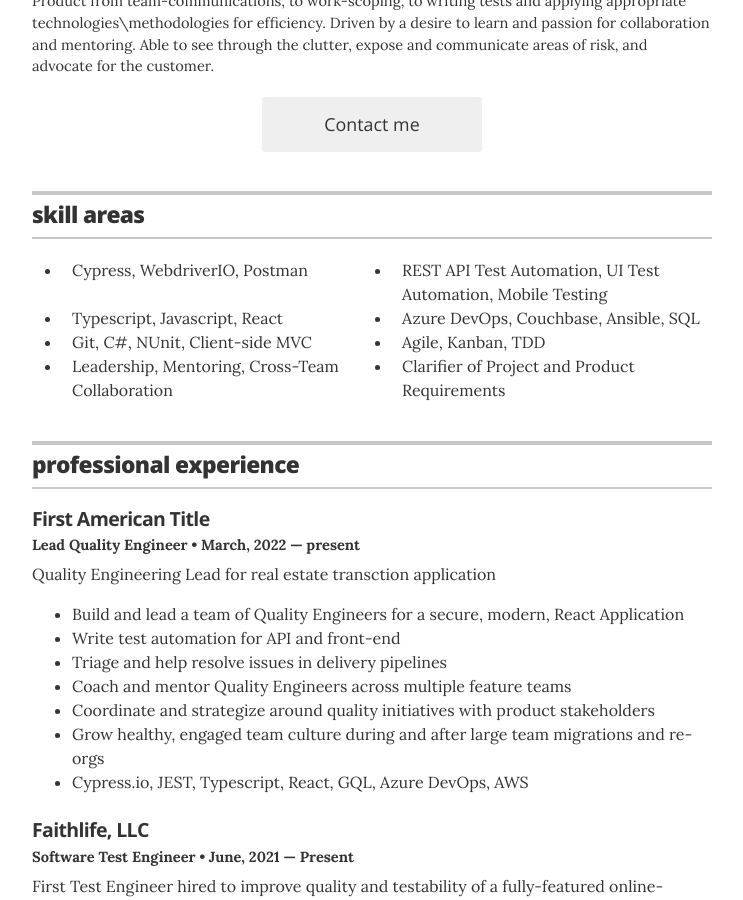
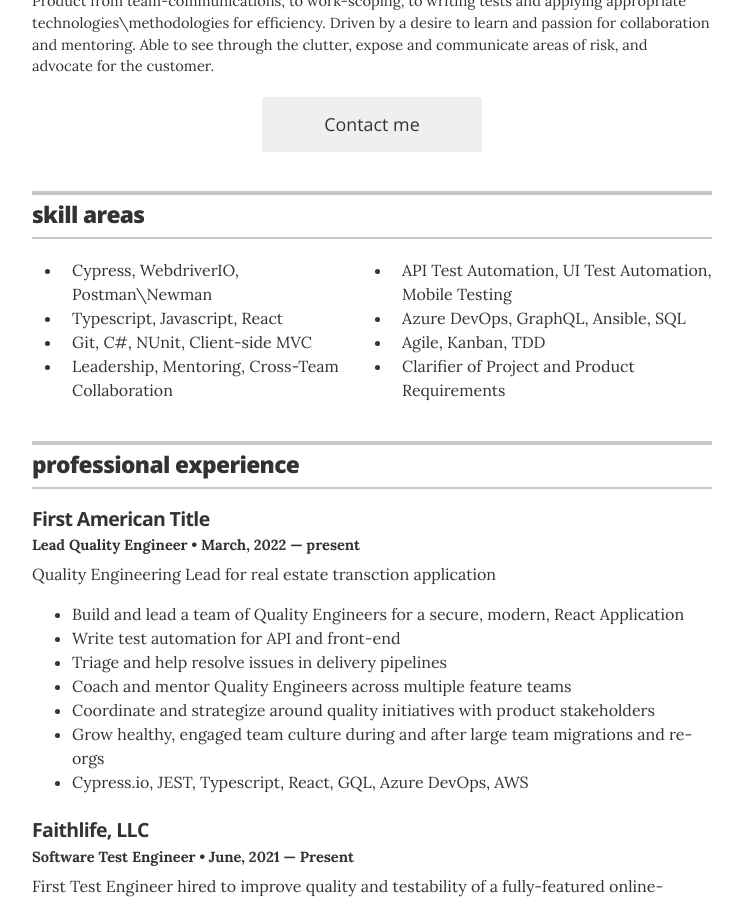
Before and after one commit to rharmaning/rharmaning.github.io, a Jekyll site: the page built from index.html, in a window 1280 px wide and 900 px high, scrolled down 303 px. Shown: the whole window, without its empty margins (268-1011 px from the left). Built offline with Jekyll 4.4.1, drawn with Linux system fonts in a browser that asks for light colours.

Commit message:
typos, formatting

```diff
--- a/_layouts/resume.html
+++ b/_layouts/resume.html
@@ -46,10 +46,10 @@
 
             <div class="resume-item">
                 <ul class="columns">
-                    <li class="column one-half">Cypress, WebdriverIO, Postman</li>
-                    <li class="column one-half">REST API Test Automation, UI Test Automation, Mobile Testing</li>
+                    <li class="column one-half">Cypress, WebdriverIO, Postman\Newman</li>
+                    <li class="column one-half">API Test Automation, UI Test Automation, Mobile Testing</li>
                     <li class="column one-half">Typescript, Javascript, React</li>
-                    <li class="column one-half">Azure DevOps, Couchbase, Ansible, SQL</li>
+                    <li class="column one-half">Azure DevOps, GraphQL, Ansible, SQL</li>
                     <li class="column one-half">Git, C#, NUnit, Client-side MVC</li>
                     <li class="column one-half">Agile, Kanban, TDD</li>
                     <li class="column one-half">Leadership, Mentoring, Cross-Team Collaboration</li>
```
